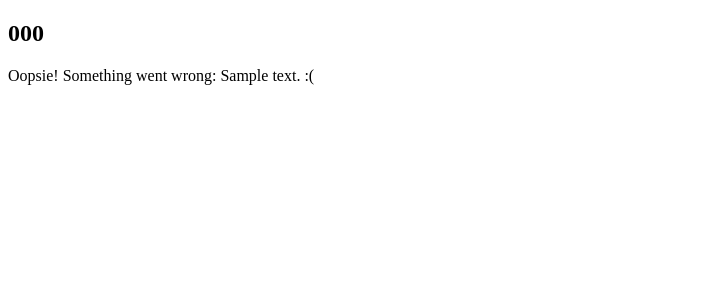
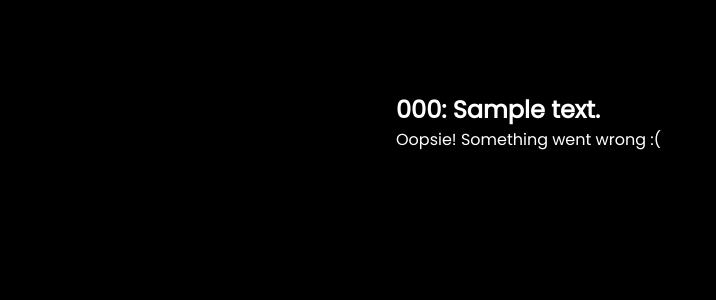
Before and after one commit to NumberJamie/Solar, a Python web app: template templates/error.html in a window 1280 px wide. Shown: the top 300 px of the page, without its empty margins (0-716 px from the left). Run offline with Jinja, Linux system fonts and the light colour scheme; the template is opened without the code that fills it: most values are stand-ins (such as "Sample title", 1, 10 or a date in 2020).

Commit message:
Added Basic styling

```diff
--- /dev/null
+++ b/static/main.css
@@ -0,0 +1,24 @@
+@import url('https://fonts.googleapis.com/css2?family=Poppins&display=swap');
+
+* {
+    padding: 0;
+    margin: 0;
+    box-sizing: border-box;
+}
+
+:root {
+    --background: hsla(0, 0%, 0%, 1);
+    --text-light: hsla(0, 0%, 100%, 1);
+}
+
+body{
+    font-family: 'Poppins', sans-serif;
+    background-color: var(--background);
+    color: var(--text-light);
+}
+
+main{
+    margin: 5rem auto;
+    padding: .75rem;
+    max-width: 32rem;
+}
--- a/templates/base.html
+++ b/templates/base.html
@@ -4,6 +4,8 @@
     <meta charset="UTF-8">
     <meta name="viewport" content="width=device-width, initial-scale=1.0">
     <title>Solar {% if title %}- {{ title }}{% endif %}</title>
+    <link rel="stylesheet" href="/static/main.css" type="text/css">
+    <link rel="icon" type="image/x-icon" href="/static/icons/favicon.ico">
 </head>
 <body>
     <main>
--- a/templates/error.html
+++ b/templates/error.html
@@ -1,7 +1,7 @@
 {% extends 'base.html' %}
 {% block content %}
     <div>
-        <h2>{{ code }}</h2>
-        <p>Oopsie! Something went wrong: {{ message }} :(</p>
+        <h2>{{ code }}: {{ message }}</h2>
+        <p>Oopsie! Something went wrong :(</p>
     </div>
 {% endblock %}
```
Also changed, not shown: static/icons/favicon.ico (added).
